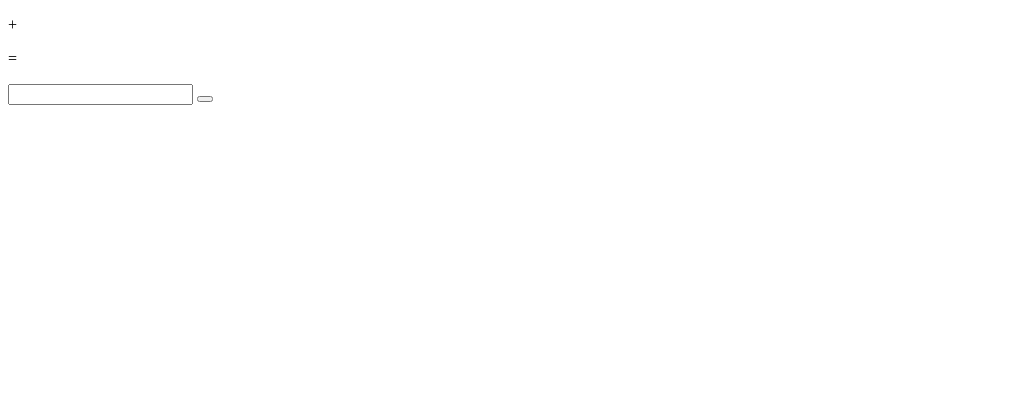
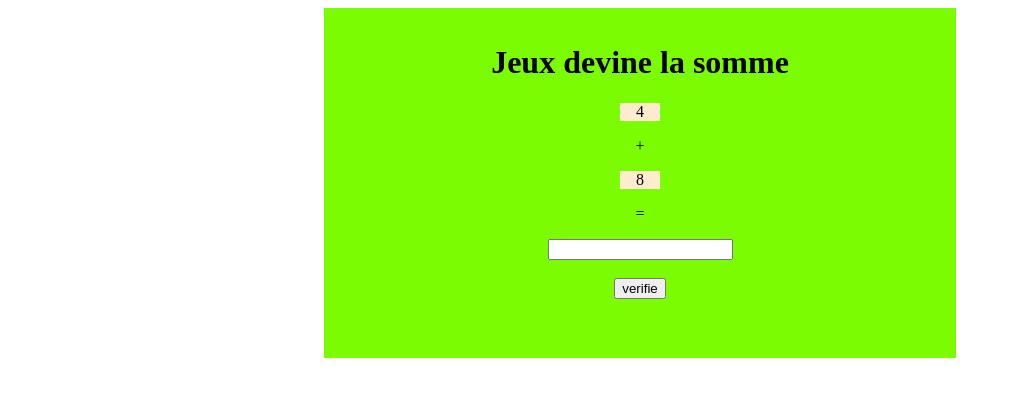
Before and after one commit to walidchahidan/projects_js, a plain HTML site: page index.html in a window 1280 px wide. Shown: the whole page, without its empty margins (0-1011 px from the left). Drawn offline with Linux system fonts and the light colour scheme.

Commit message:
jeuxsomme

```diff
--- a/index.html
+++ b/index.html
@@ -1,19 +1,24 @@
 <!DOCTYPE html>
 <html lang="en">
   <head>
-    <meta charset="UTF-8">
-    <meta http-equiv="X-UA-Compatible" content="IE=edge">
-    <meta name="viewport" content="width=device-width, initial-scale=1.0">
+    <meta charset="UTF-8" />
+    <meta http-equiv="X-UA-Compatible" content="IE=edge" />
+    <meta name="viewport" content="width=device-width, initial-scale=1.0" />
+    <link rel="stylesheet" href="style.css" />
     <title>Document</title>
   </head>
   <body>
+    <div>
+        <h1>Jeux devine la somme</h1>
       <p id="nbr1"></p>
       <p id="plus">+</p>
       <p id="nbr2"></p>
       <p id="egal">=</p>
-     <input type="text">
-     <button id="btn"></button>
+      <input type="text" /><br><br>
+      <button id="btn">verifie</button>
       <p id="res"></p>
+    </div>
+
     <script src="script.js"></script>
   </body>
 </html>
--- a/script.js
+++ b/script.js
@@ -1,9 +1,93 @@
 let nbr1=document.getElementById("nbr1");
 let nbr2=document.getElementById("nbr2");
-let input=document.getElementsByTagName("input");
+let input=document.querySelector("input");
 let res=document.getElementById("res");
 let btn=document.getElementById("btn");
 
+nbr1.textContent =randomBetween(1,10);
+nbr2.textContent =randomBetween(1,10);
+
+var somme=Number(nbr1.textContent) +Number(nbr2.textContent);
 btn.addEventListener("click",function(){
+    let nbr=Number(input.value);
+    console.log(nbr);
+    console.log(somme);
+  if(nbr==somme){
+    res.textContent="correct";
+    res.style.color="green";
+  }
+  else{
+    res.textContent="incorrect";
+    res.style.color="red";
+  }
+
 
 })
+function randomBetween(min, max) {
+    return Math.floor(Math.random() * (max - min + 1)) + min;
+  }
+
+
+
+
+
+
+
+
+
+
+
+
+
+
+
+/*let btn = document.getElementById("btn");
+let input = document.querySelector("input");
+let res = document.getElementById("result");
+let ch=document.getElementById("ch");
+
+var gess = randomBetween(1, 10);
+alert(gess);
+let chance = 3;
+btn.addEventListener("click", function () {
+  let nbr = Number(input.value);
+  console.log(chance);
+
+  if (chance == 0) {
+    input.value="";
+    input.disabled=true;
+    btn.disabled=true;
+    return alert("vous avez pas assès de chance vous avez perdu hahahahaha!!!");
+
+  }
+
+  if (nbr > gess) {
+    // alert("plus petit");
+    res.textContent = `plus petit que ${nbr}`;
+    chance--;
+    ch.innerHTML=`Vous avez ${chance} chances`;
+    input.value="";
+    // console.log(chance);
+  } else if (nbr == gess) {
+    // alert("bravooo!!!");
+    res.textContent = `BRAVOOOOOOOOOOOOO!!!!`;
+    res.style.color="green";
+    chance = 0;
+    ch.textContent=`Vous avez ${chance} chances`;
+    input.disabled=true;
+    btn.disabled=true;
+    input.value="";
+    // console.log(chance);
+  } else {
+    // alert("plus grand");
+    res.textContent = `plus grand que ${nbr}`;
+    chance--;
+    ch.textContent=`Vous avez ${chance} chances`;
+    input.value="";
+    // console.log(chance);
+  }
+});
+
+function randomBetween(min, max) {
+  return Math.floor(Math.random() * (max - min + 1)) + min;
+}*/
--- /dev/null
+++ b/style.css
@@ -0,0 +1,21 @@
+body{
+    text-align: center;
+    align-items: center;
+}
+div{
+    margin: auto;
+    padding: 15px 0;
+    width: 50%;
+    background-color: lawngreen;
+    height: 320px;
+
+}
+#res{
+    font-size: 2em;
+    margin-top: 0;
+}
+#nbr1,#nbr2{
+    background-color: blanchedalmond;
+    width: 40px;
+    margin: auto;
+}
```
Lines whose indentation alone changed are shown as unchanged.
